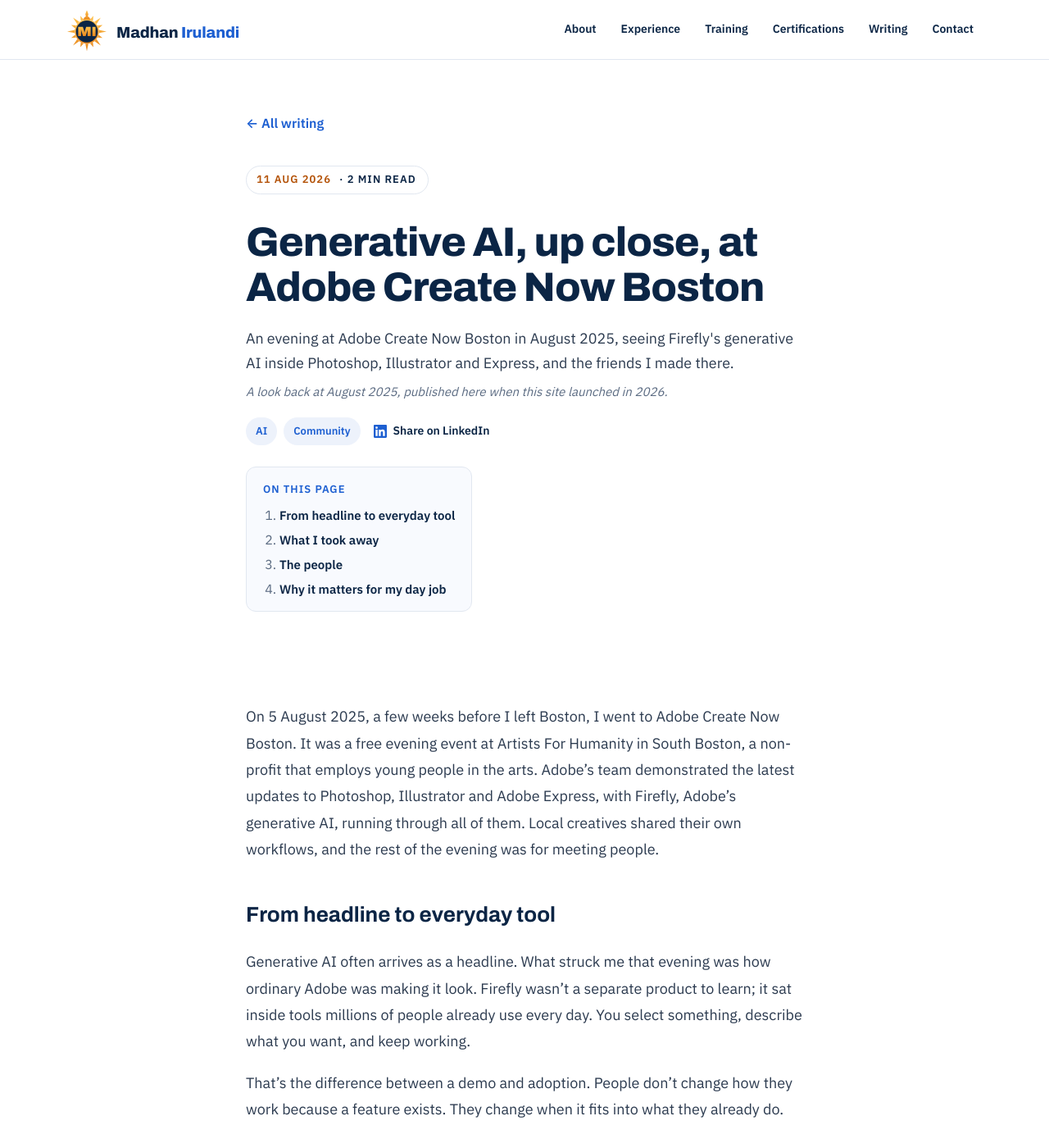
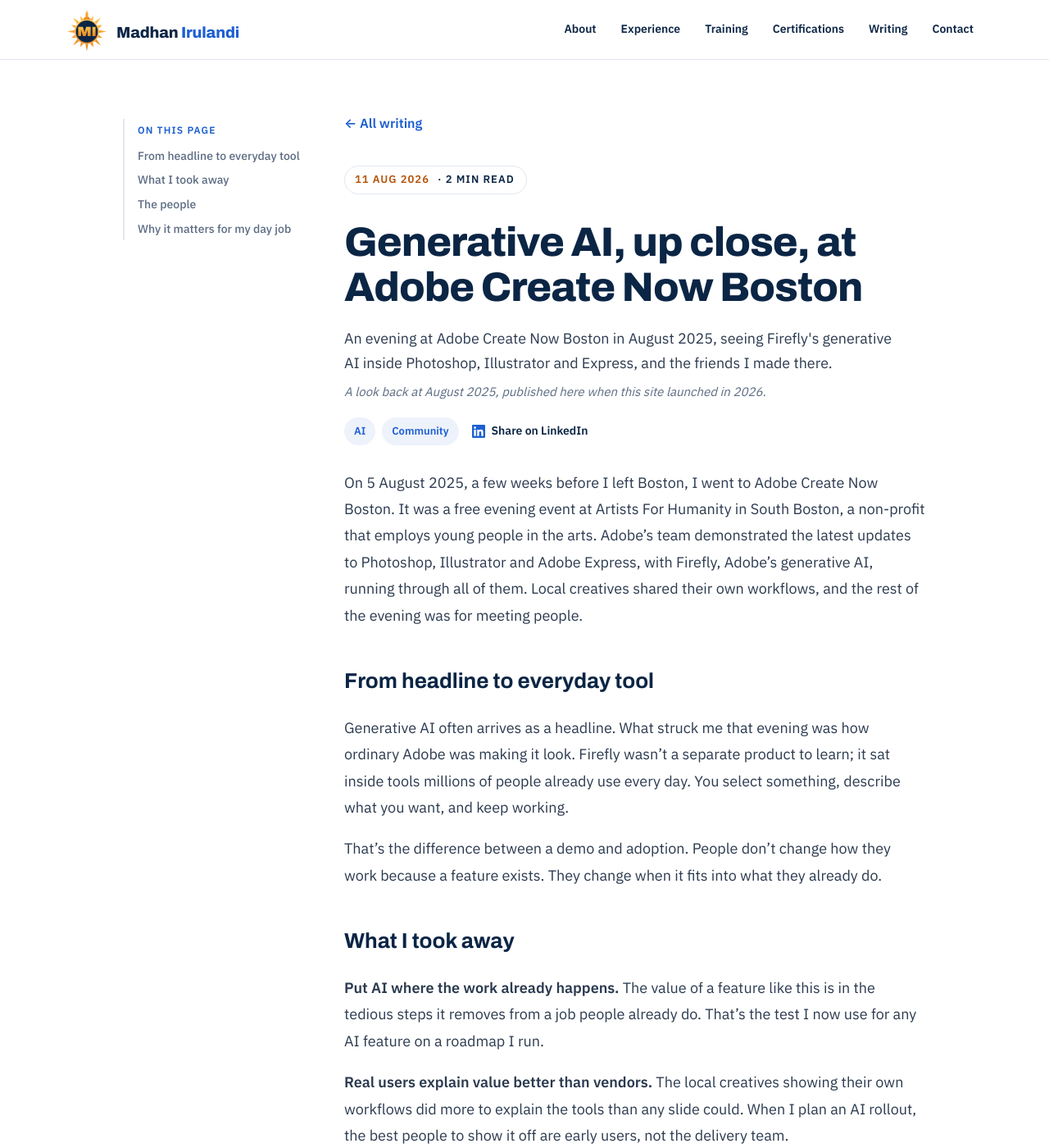
Before and after one commit to Madhan-I/Madhan-I.github.io, a Jekyll site: the page built from _posts/2026-08-11-adobe-create-now-boston.md, in a window 1280 px wide and 1400 px high. Shown: the whole window at 82% size. Built offline with Jekyll 4.4.1, drawn with Linux system fonts in a browser that asks for light colours; our own code applies the rules of GitHub Pages for plain Markdown files; some of the changed text lies outside the part shown.

Commit message:
Blog: four backdated stories from LinkedIn (bench to 100 Days of Cloud, becoming an MCT, Azure AI Engineer, guest lectures to Star Volunteer); left contents rail from 1100px; In short box; hashtags; read-count slot for GoatCounter.
Co-Authored-By: Claude Opus 5.5 <noreply@anthropic.com>
Claude-Session: https://claude.ai/code/session_01MFRrTt7LBDdX57m85KHNGp

```diff
--- a/_layouts/post.html
+++ b/_layouts/post.html
@@ -4,21 +4,23 @@ layout: default
 <article class="wrap post">
   <a class="back" href="{{ '/blog/' | relative_url }}">← All writing</a>
   <header>
-    <p class="eyebrow"><span class="pdate">{{ page.date | date: "%d %b %Y" }}</span>{% assign words = content | strip_html | number_of_words %}{% assign mins = words | divided_by: 200 | plus: 1 %} · {{ mins }} min read</p>
+    <p class="eyebrow"><span class="pdate">{{ page.date | date: "%d %b %Y" }}</span>{% assign words = content | strip_html | number_of_words %}{% assign mins = words | divided_by: 200 | plus: 1 %} · {{ mins }} min read{% assign gc = site.goatcounter | strip %}{% if gc != "" %}<span class="reads" data-src="https://{{ gc }}.goatcounter.com/counter/{{ page.url | url_encode }}.json" hidden></span>{% endif %}</p>
     <h1 class="post-title">{{ page.title }}</h1>
     {% if page.summary %}<p class="lede">{{ page.summary }}</p>{% endif %}
     {% if page.retro %}<p class="retro">{{ page.retro }}</p>{% endif %}
+    {% if page.outcome %}<div class="outcome"><b>In short</b><p>{{ page.outcome }}</p></div>{% endif %}
     <div class="post-meta">
       {% if page.tags.size > 0 %}<ul class="tags">{% for t in page.tags %}<li><a href="{{ '/blog/' | relative_url }}?tag={{ t | url_encode }}">{{ t }}</a></li>{% endfor %}</ul>{% endif %}
       <a class="share-in" href="https://www.linkedin.com/sharing/share-offsite/?url={{ page.url | absolute_url | url_encode }}" target="_blank" rel="noopener" data-goatcounter-click="share-linkedin-top"><svg class="ic" aria-hidden="true"><use href="#i-linkedin"/></svg>Share on LinkedIn</a>
     </div>
   </header>
+  <nav class="toc" aria-label="On this page" hidden><details open><summary><b>On this page</b></summary><ol></ol></details></nav>
   {% if page.cover %}<img class="cover" src="{{ page.cover | relative_url }}" alt="">{% endif %}
   <div class="post-body">
     <div class="prose">
       {{ content }}
+      {% assign hs = page.hashtags | default: page.tags %}{% if hs.size > 0 %}<p class="hashtags">{% for h in hs %}<a href="{{ '/blog/' | relative_url }}?q={{ h | url_encode }}">#{{ h }}</a>{% endfor %}</p>{% endif %}
     </div>
-    <nav class="toc" aria-label="On this page" hidden><details open><summary><b>On this page</b></summary><ol></ol></details></nav>
   </div>
   <aside class="author-box">
     <img src="{{ '/assets/images/' | append: site.data.profile.photo | relative_url }}" alt="Madhan Irulandi" width="88" height="88" loading="lazy">
--- a/assets/css/style.css
+++ b/assets/css/style.css
@@ -797,3 +797,29 @@ footer .f-bottom .fb-l { text-align: left; } footer .f-bottom .fb-c { text-align
 footer .f-bottom a { color: #FFFFFF; }
 @media (max-width: 1023px) { footer .f-bottom { grid-template-columns: 1fr; } footer .f-bottom .fb-c, footer .f-bottom .fb-r { text-align: left; } }
 @media (min-width: 1024px) { footer .f-bottom { display: flex; justify-content: space-between; } footer .f-bottom span { white-space: nowrap; } }
+
+/* Post: outcome box and hashtags */
+.outcome { margin: 22px 0 0; padding: 18px 22px; border-radius: 14px; background: color-mix(in srgb, var(--brand) 7%, #FFFFFF); border: 1px solid color-mix(in srgb, var(--brand) 20%, #FFFFFF); border-left: 4px solid var(--brand); }
+.outcome b { display: block; font: 700 12px/1 var(--body); letter-spacing: .12em; text-transform: uppercase; color: var(--brand); margin-bottom: 8px; }
+.outcome p { margin: 0; font-size: 17px; line-height: 1.6; color: var(--ink); font-weight: 500; }
+.prose .hashtags { display: flex; flex-wrap: wrap; gap: 8px 14px; margin: 36px 0 0; padding-top: 22px; border-top: 1px solid var(--line); }
+.prose .hashtags a { font-weight: 700; font-size: 15px; color: var(--brand); text-decoration: none; }
+.prose .hashtags a:hover { text-decoration: underline; }
+/* Contents: left rail from 1100px, inline box below */
+.toc-float { display: none !important; }
+@media (max-width: 1099px) { .post > .toc { margin: 26px 0 8px; background: var(--tint); border: 1px solid var(--line); border-radius: 12px; padding: 16px 20px; } }
+@media (min-width: 1100px) {
+  .post { max-width: 1060px; display: grid; grid-template-columns: 220px minmax(0, 760px); column-gap: 50px; align-items: start; }
+  .post > * { grid-column: 2; }
+  .post > .toc { grid-column: 1; grid-row: 1 / span 4; position: sticky; top: 100px; margin: 8px 0 0; padding: 4px 0 4px 16px; background: none; border: 0; border-left: 2px solid var(--line); border-radius: 0; max-height: calc(100vh - 130px); overflow: auto; }
+  .post > .more { grid-column: 1 / -1; }
+  .post-body { display: block; }
+  .post .toc summary { list-style: none; pointer-events: none; }
+  .post .toc summary::-webkit-details-marker { display: none; }
+  .post .toc summary b { font-size: 12px; letter-spacing: .1em; text-transform: uppercase; color: var(--brand); }
+  .post .toc ol { list-style: none; padding: 0; margin: 12px 0 0; display: grid; gap: 10px; }
+  .post .toc a { font-size: 14px; font-weight: 500; line-height: 1.4; color: var(--muted); text-decoration: none; display: block; }
+  .post .toc a:hover { color: var(--navy); }
+  .post .toc a.on { color: var(--brand); font-weight: 700; }
+}
+@media (min-width: 1100px) { .post .toc summary::after, .post .toc summary::before { display: none !important; content: none !important; } }
--- a/assets/js/main.js
+++ b/assets/js/main.js
@@ -171,3 +171,17 @@ document.querySelectorAll('.copy-btn').forEach(function (b) {
   });
   try { var t = new URLSearchParams(location.search).get('tag'); if (t) apply(t); } catch (err) {}
 })();
+
+/* Read count: shown only when GoatCounter is set up, public counts are allowed, and the number is meaningful */
+(function () {
+  var el = document.querySelector('.post .reads'); if (!el || !window.fetch) return;
+  fetch(el.dataset.src).then(function (r) { return r.ok ? r.json() : null; }).then(function (d) {
+    if (!d || !d.count) return; var n = parseInt(String(d.count).replace(/[^0-9]/g, ''), 10);
+    if (n >= 50) { el.textContent = ' · ' + d.count + ' reads'; el.hidden = false; }
+  }).catch(function () {});
+})();
+/* Blog search can be prefilled from a hashtag link (?q=) */
+(function () {
+  var q = document.querySelector('.bh-search input'); if (!q) return;
+  try { var v = new URLSearchParams(location.search).get('q'); if (v) { q.value = v.replace(/([a-z])([A-Z])/g, '$1 $2'); q.dispatchEvent(new Event('input')); } } catch (e) {}
+})();
```
Also changed, not shown: _posts/2026-01-13-from-the-bench-to-100-days-of-cloud.md (added, +47 -0 lines), _posts/2026-01-27-how-the-pandemic-made-me-a-trainer.md (added, +39 -0 lines), _posts/2026-02-03-six-months-of-doubt-azure-ai-engineer.md (added, +39 -0 lines), _posts/2026-07-14-first-guest-lecture-to-star-volunteer.md (added, +46 -0 lines).
